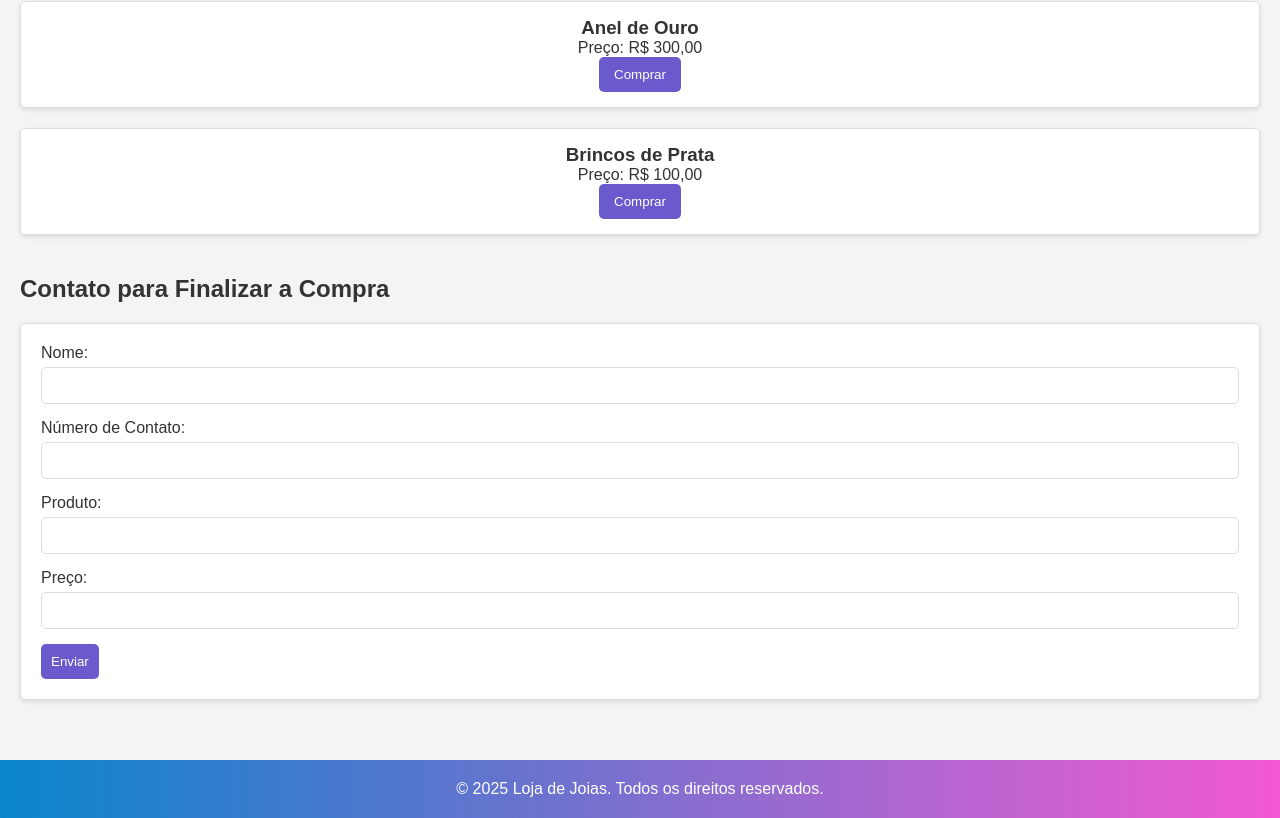
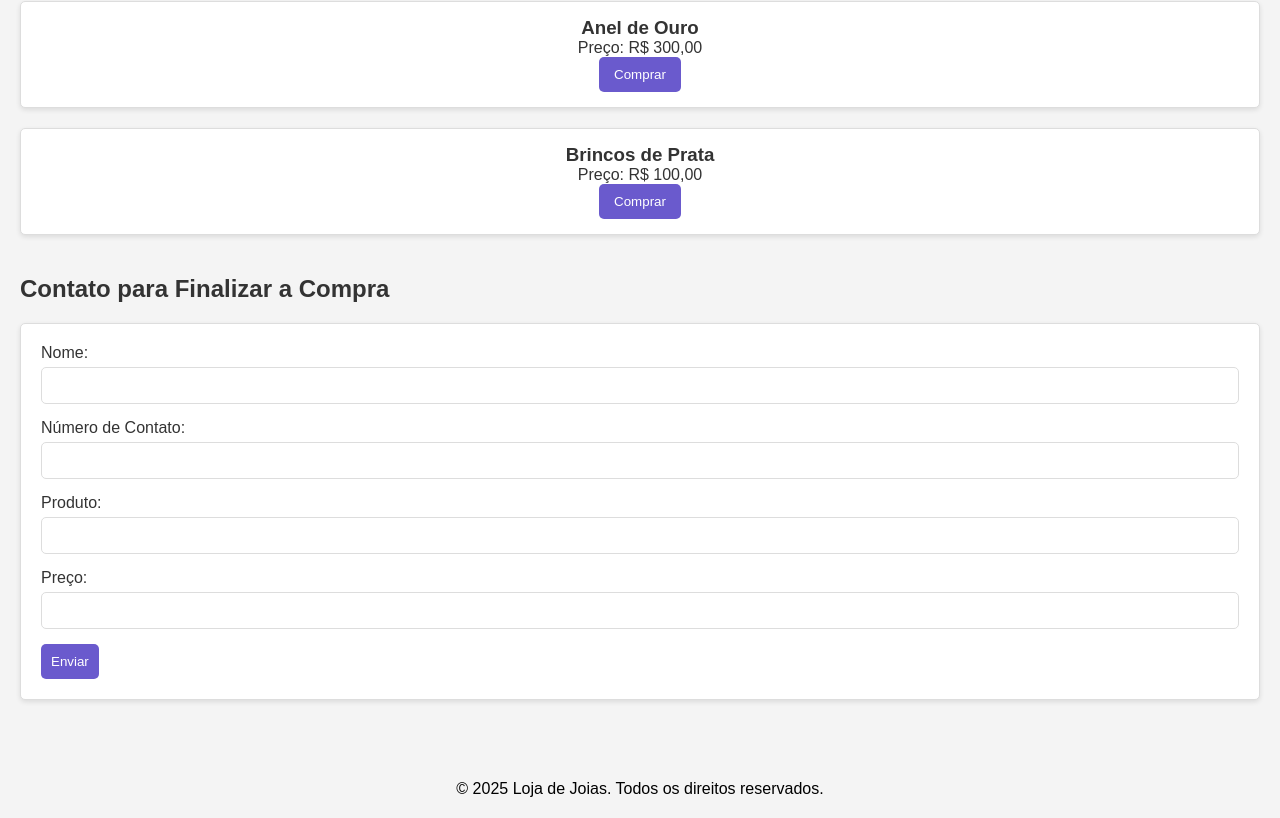
Before and after one commit to cleinsouza/Beca-acessorios, a plain HTML site: page index.html in a window 1280 px wide. Shown: the part 309-1127 px from the top of the page. Drawn offline with Linux system fonts and the light colour scheme.

Commit message:
Update styles.css

```diff
--- a/styles.css
+++ b/styles.css
@@ -114,8 +114,8 @@ form input[type="submit"]:hover {
 footer {
     text-align: center;
     padding: 20px;
-    background: linear-gradient(to right, #0985cc, #f359d2);
-    color: white;
+    background: trasparent;
+    color: black;
     position: relative;
     bottom: 0;
     width: 100%;
```
